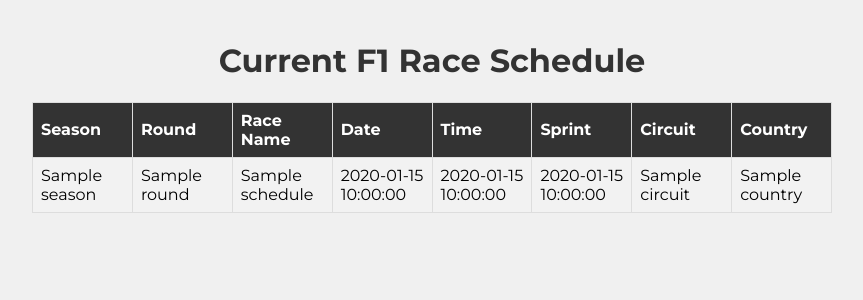
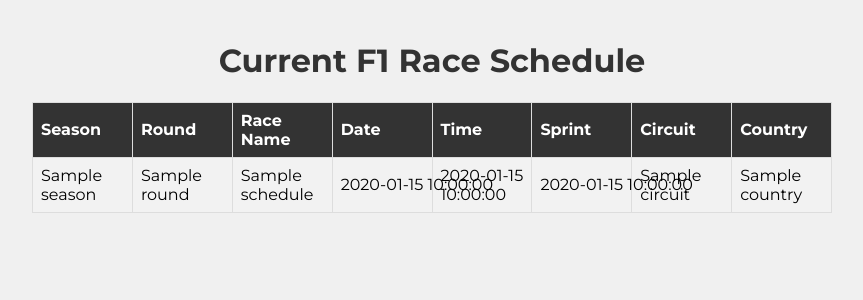
Before and after one commit to Tomz899/FastApi-F1DataHub, a FastAPI app: template templates/current_schedule.html in a window 1280 px wide. Shown: the part 120-420 px from the top of the page, without its empty margins (208-1071 px from the left). Run offline with FastAPI, Linux system fonts and the light colour scheme; the template is opened without the code that fills it: most values are stand-ins (such as "Sample title", 1, 10 or a date in 2020).

Commit message:
Added no-wrap style for table td

```diff
--- a/static/style.css
+++ b/static/style.css
@@ -81,3 +81,7 @@
 a {
     color: #0074d9;
 }
+
+.no-wrap {
+    white-space: nowrap;
+}
--- a/templates/current_schedule.html
+++ b/templates/current_schedule.html
@@ -19,9 +19,9 @@
     <td>{{ gp.season }}</td>
     <td>{{ gp.round }}</td>
     <td>{{ gp.raceName }}</td>
-    <td>{{ gp.date }}</td>
+    <td class="no-wrap">{{ gp.date }}</td>
     <td>{{ gp.time }}</td>
-    <td>{% if gp.Sprint %} {{ gp.Sprint.date }} {% endif %}</td>
+    <td class="no-wrap">{% if gp.Sprint %} {{ gp.Sprint.date }} {% endif %}</td>
     <td>{{ gp.Circuit.circuitName }}</td>
     <td>{{ gp.Circuit.Location.country }}</td>
   </tr>
--- a/templates/results.html
+++ b/templates/results.html
@@ -21,7 +21,7 @@
 </table>
 <table>
   <tr>
-    <th>Position</th>
+    <th>Pos</th>
     <th>Driver</th>
     <th>Constructor</th>
     <th>Laps</th>
```
